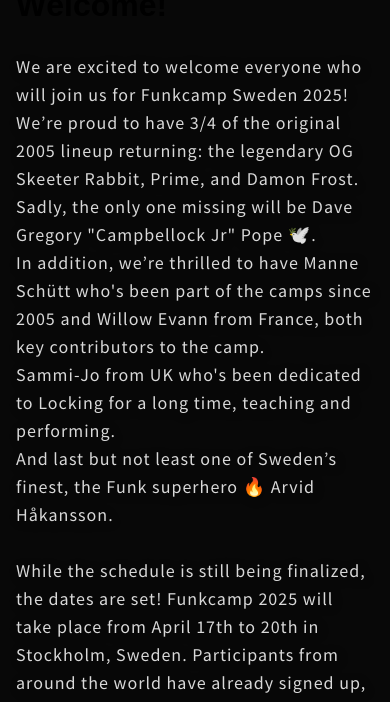
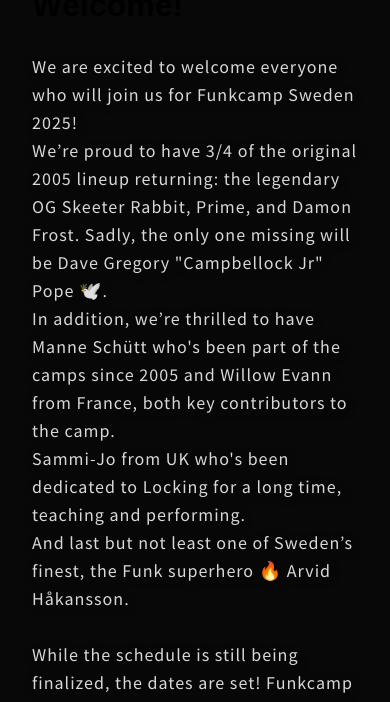
Before and after one commit to FunkSwe/locking, a React (Vite) app: page /funkcamp in a window 390 px wide. Shown: the part 1375-2077 px from the top of the page. Built offline with nearby package versions, Linux system fonts and the light colour scheme; no server answers; a web font is replaced by a local one; what prettier-plugin-tailwindcss would draw is missing.

Commit message:
padding home

```diff
--- a/src/pages/Home/index.jsx
+++ b/src/pages/Home/index.jsx
@@ -47,7 +47,7 @@ const Home = () => {
     <main className='w-screen h-full'>
       {/*  <Hero /> */}
       <Hero />
-      <section className='px-4 md:px-60 mb-40'>
+      <section className='px-8 md:px-60 mb-40'>
         <AnimatedText text='Welcome!' className='' />
         <SlideInLeft>
           <p className='max-w-xl md:max-w-4xl pt-8 text-lg leading-7 md:text-xl'>
```
